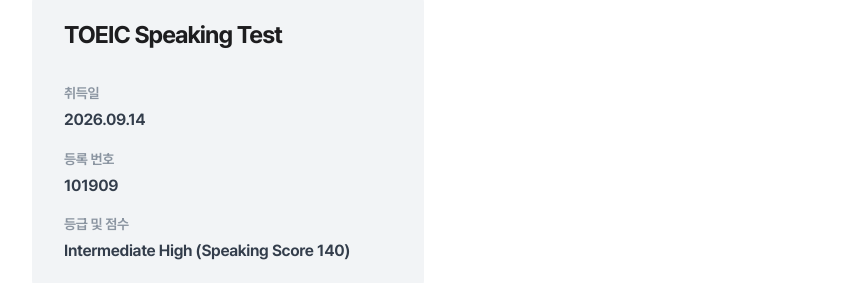
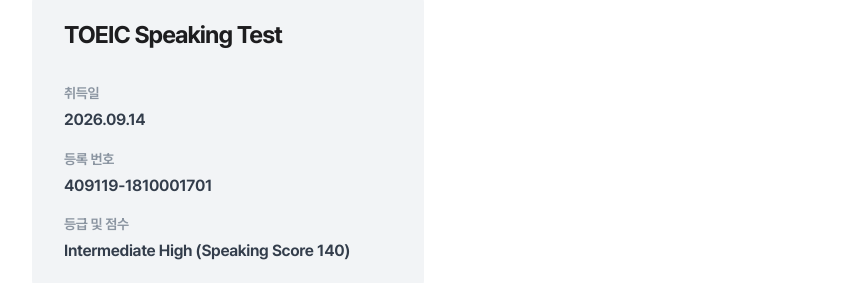
Before and after one commit to jihyukboin/jihyuk-portfolio, a Next.js app: page / in a window 1280 px wide. Shown: the part 2350-2633 px from the top of the page, without its empty margins (203-1064 px from the left). Built offline with nearby package versions, Linux system fonts and the light colour scheme; no server answers.

Commit message:
fix: update TOEIC Speaking registration number

```diff
--- a/app/(root)/page.tsx
+++ b/app/(root)/page.tsx
@@ -201,7 +201,7 @@
   {
     name: "TOEIC Speaking Test",
     testedOn: "2026.09.14",
-    registrationNumber: "101909",
+    registrationNumber: "409119-1810001701",
     result: "Intermediate High (Speaking Score 140)",
   },
 ];
```
